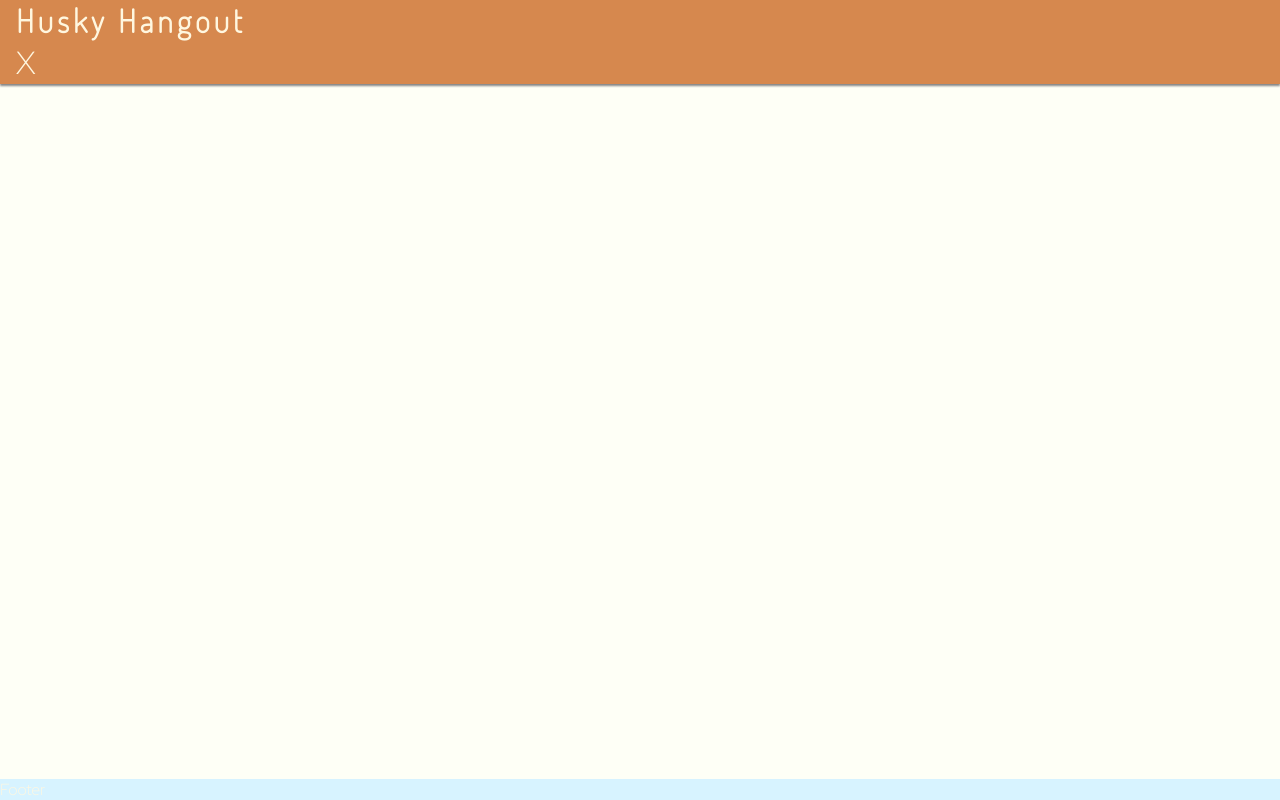
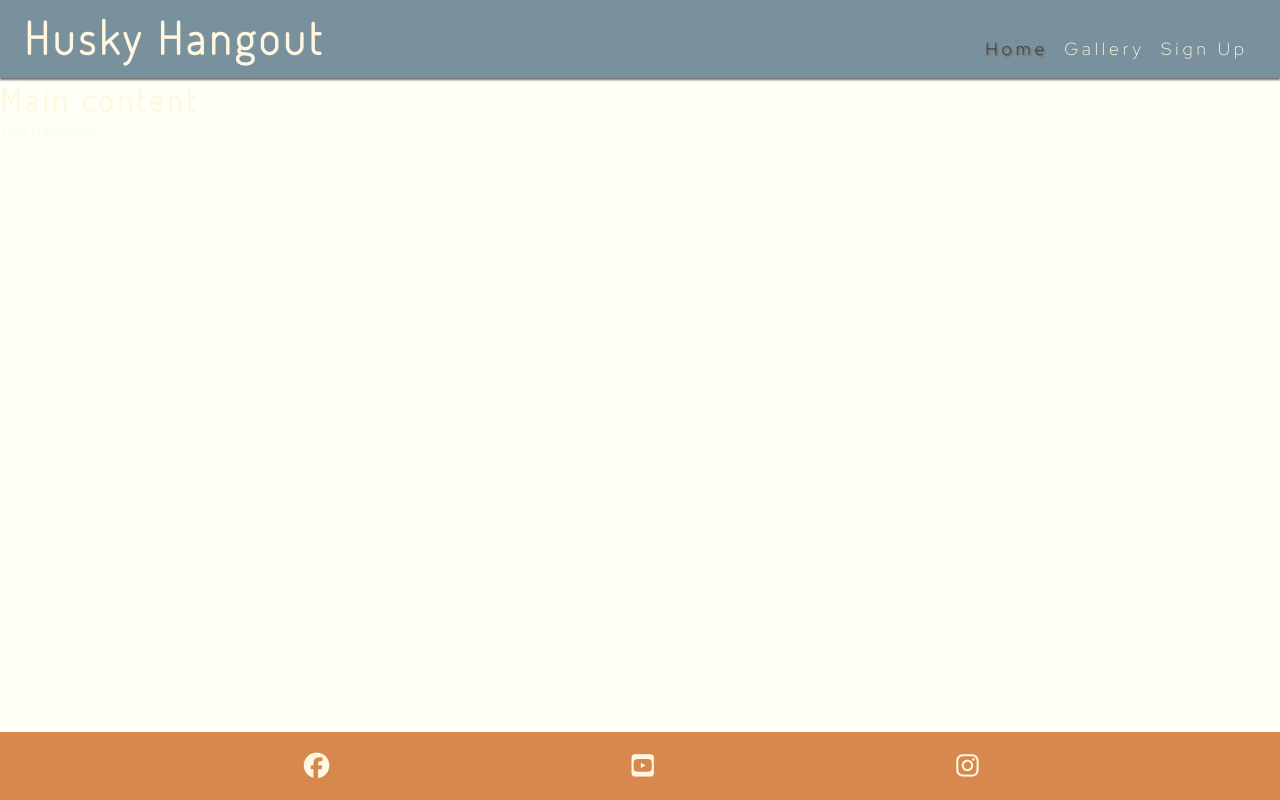
Before and after one commit to ajraf101/husky_hangout, a plain HTML site: page index.html in a window 1280 px wide. Drawn offline with Linux system fonts and the light colour scheme.

Commit message:
editing furthe colour of the overall project, an alternaticve would be to go full black and white. Added in footer links and finished off the toggle menu in the nav bar

```diff
--- a/assets/css/style.css
+++ b/assets/css/style.css
@@ -20,12 +20,15 @@ body {
 
 /* Header */
 header {
-    background-color: #d6884e;
+    background-color: #78919c;
     padding: 0 1rem;
     position: fixed;
     z-index: 99;
     width: 100%;
-    box-shadow: 0 2px 2px #858585;
+    box-shadow: 0 2px 2px #6f6f6f;
+    display: flex;
+    justify-content: space-between;
+    align-items: baseline;
 }
 
 header a {
@@ -50,13 +53,14 @@ h1 {
 }
 
 .active {
-    border-bottom: 1px solid #fff7e0;
+    color: #353535;
+    text-shadow: 1px 1px 2px #62452c;
 }
 
 /* Navbar styles with dropdown toggle */
 nav {
     position: absolute;
-    background-color: #d6884e;
+    background-color: #78919c;
     width: 100%;
     left: 0;
     padding: 0 1rem;
@@ -87,5 +91,62 @@ main {
 
 /* Footer */
 footer {
-    background-color: #d7f3ff;
+    background-color: #d6884e;
 }
+
+#social-networks {
+    text-align: center;
+    padding: 20px 0;
+    display: flex;
+    justify-content: space-evenly;
+    list-style-type: none;
+}
+
+#social-networks i {
+    font-size: 160%;
+    padding: 5%;
+    color: #fff7e0;
+}
+
+/* Media query: tablets and larger (768px and up) */
+@media screen and (min-width: 768px) {
+    /* Header */
+    nav {
+        display: block;
+        position: relative;
+        box-shadow: none;
+        width: fit-content;
+        padding-right: 1rem;
+    }
+
+    #menu {
+        display: flex;
+    }
+
+    #menu > li {
+        padding-left: 1rem;
+    }
+
+    .nav-toggle-label {
+        display: none;
+    }
+
+    #logo {
+        font-size: 280%;
+        line-height: 75px;
+        margin: 0 0.5rem;
+    }
+
+    /* Main content */
+    main {
+        /* Push main content down to accommodate larger header */
+        margin-top: 79px;
+    }
+}
+
+/* Large devices (laptops and desktops, 992px and up) */
+@media screen and (min-width: 992px) {
+    #menu a:hover{
+        color:  #3a3a3a;
+    }
+}
--- a/index.html
+++ b/index.html
@@ -25,7 +25,9 @@
             <h1 id="logo">Husky Hangout</h1>
         </a>
         <input type="checkbox" id="nav-toggle" name="nav-toggle">
-        <label for="nav-toggle" class="nav-toggle-label">X</label>
+        <label for="nav-toggle" class="nav-toggle-label">
+            <i class="fa-solid fa-bars"></i>
+        </label>
         <nav>
             <ul id="menu">
                 <li><a href="index.html" class="active">Home</a></li>
@@ -43,7 +45,28 @@
 
 
     <!-- Footer -->
-    <footer>Footer</footer>
+    <footer>
+        <ul id="social-networks">
+            <li>
+                <a href="https://www.facebook.com/" target="_blank" rel="noopener"
+                    aria-label="Visit our Facebook page (opens in a new tab)">
+                    <i class="fa-brands fa-facebook"></i></a>
+            </li>
+            <li>
+                <a href="https://www.youtube.com/" target="_blank" rel="noopener"
+                    aria-label="Visit our YouTube page (opens in a new tab)">
+                    <i class="fa-brands fa-youtube-square"></i></a>
+            </li>
+            <li>
+                <a href="https://www.instagram.com/" target="_blank" rel="noopener"
+                    aria-label="Visit our Instagram page (opens in a new tab)">
+                    <i class="fa-brands fa-instagram"></i></a>
+            </li>
+        </ul>
+    </footer>
+
+    <!-- Font Awesome kit -->
+    <script src="https://kit.fontawesome.com/3b20d96fa9.js" crossorigin="anonymous"></script>
 
 </body>
 
```
